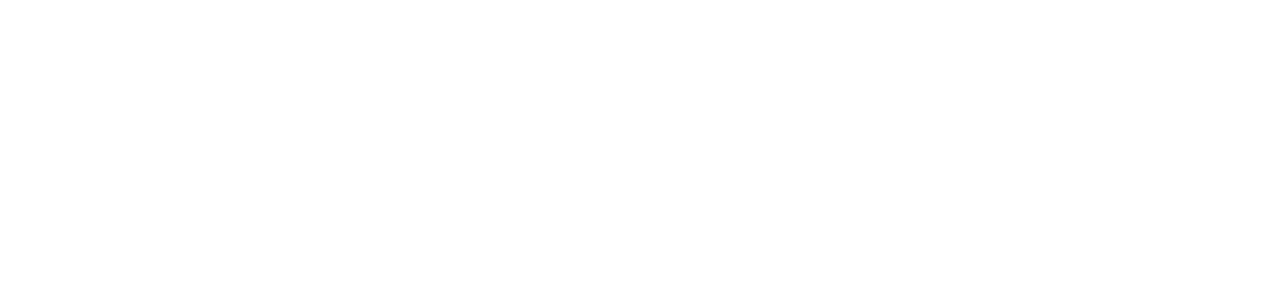
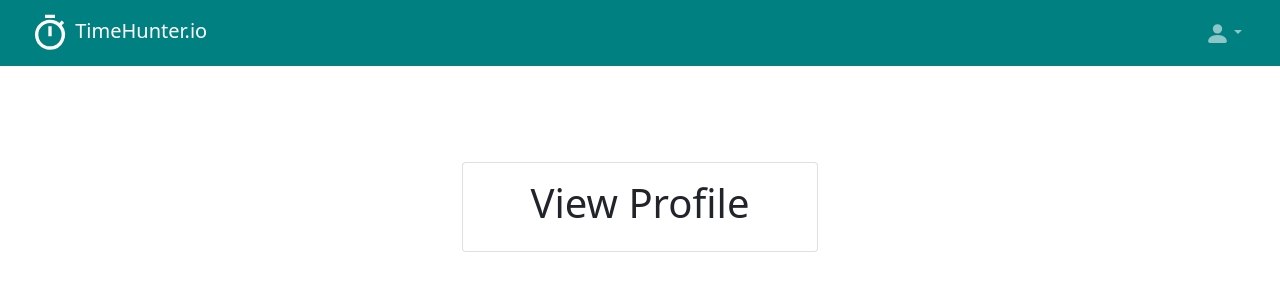
Before and after one commit to KishoreBarik/Interns2021_Team4, a React (Create React App) app in the folder UI/: page /viewprofile in a window 1280 px wide. Before the commit this address had no page. Shown: the top 300 px of the page. Built offline with nearby package versions, Linux system fonts and the light colour scheme.

Commit message:
view profile

```diff
--- a/UI/src/App.js
+++ b/UI/src/App.js
@@ -8,6 +8,8 @@ import { Reports, ReportsOne, ReportsTwo, ReportsThree } from "./pages/Reports";
 import MonthlyReport from "./pages/MonthlyReport";
 import ForgotPassword from "./components/ForgotPassword";
 import ChangePassword from "./components/ChangePassword";
+import ViewProfile from "./components/User/ViewProfile";
+
 function App() {
   return (
     <div>
@@ -23,6 +25,7 @@ function App() {
           <Route path="pages/Reports" exact element={<ReportsTwo />} />
           <Route path="pages/Reports" exact element={<ReportsThree />} />
           <Route path="pages/MonthlyReport" exact element={<MonthlyReport />} />
+          <Route path="/viewprofile" element={<ViewProfile/>}></Route>
         </Routes>
       </div>
     </div>
--- a/UI/src/components/NavBar.js
+++ b/UI/src/components/NavBar.js
@@ -38,7 +38,7 @@ function NavBar(props) {
                   id="collasible-nav-dropdown"
                   className="userprofile-container"
                 >
-                  <NavDropdown.Item href="">View Profile</NavDropdown.Item>
+                  <NavDropdown.Item href="/viewprofile">View Profile</NavDropdown.Item>
                   <NavDropdown.Item href="/changepassword">
                     Change Password
                   </NavDropdown.Item>
--- /dev/null
+++ b/UI/src/components/User/ViewProfile.js
@@ -0,0 +1,38 @@
+import Tabs from 'react-bootstrap/Tabs';
+import React from "react";
+import 'bootstrap/dist/css/bootstrap.min.css';
+import { Link } from "react-router-dom";
+import NavBar from '../NavBar';
+import Dashboard from '../Dashboard';
+
+class ViewProfile extends React.Component
+{
+    render()
+    { return(
+        <div><NavBar />
+        <div className="container">
+        <br/><br/><br/>
+        <div className="row">
+
+          <div className="col">
+            <p></p>
+          </div>
+          <div className="col-4">
+      <div className="card text-center center p-3  d-flex justify-content-center">
+
+      <div className="matter ">
+          <h1>View Profile</h1>
+      </div>
+      </div>
+      </div>
+
+     <div className="col"></div>
+
+     </div>
+
+     </div>
+</div>
+    )
+}
+}
+export default ViewProfile;
```
